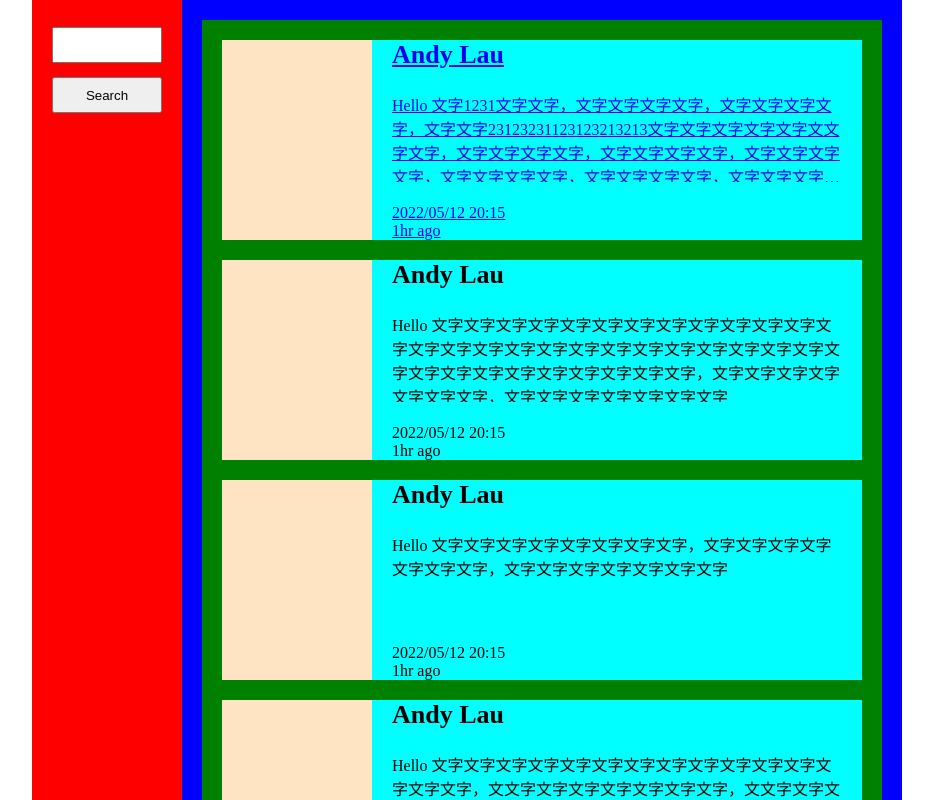
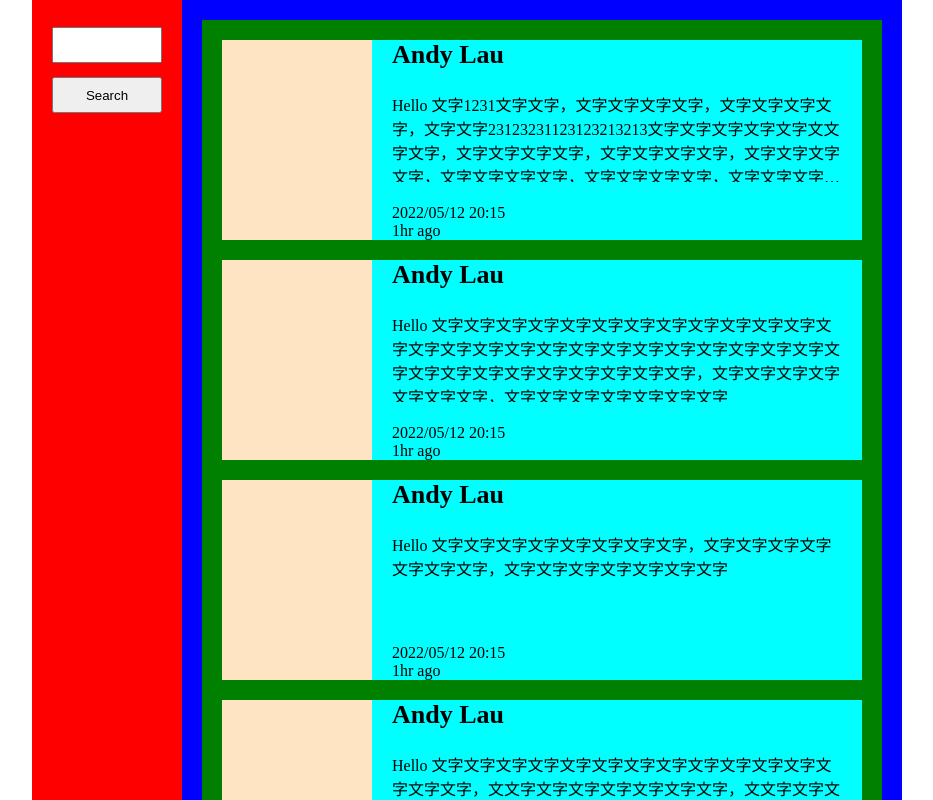
Before and after one commit to oz841119/twitter_posts_sb, a Nuxt app: page / in a window 1280 px wide. Shown: the whole page, without its empty margins (173-1106 px from the left). Built offline with nearby package versions, Linux system fonts and the light colour scheme.

Commit message:
style: tag of a style init

```diff
--- a/assets/style/initStyle.css
+++ b/assets/style/initStyle.css
@@ -3,3 +3,12 @@
   padding: 0;
   box-sizing: border-box;
 }
+
+a {
+  color: rgb(0, 0, 0);
+  text-decoration: none
+}
+
+a:hover {
+  color: rgb(67, 67, 67)
+}
```
